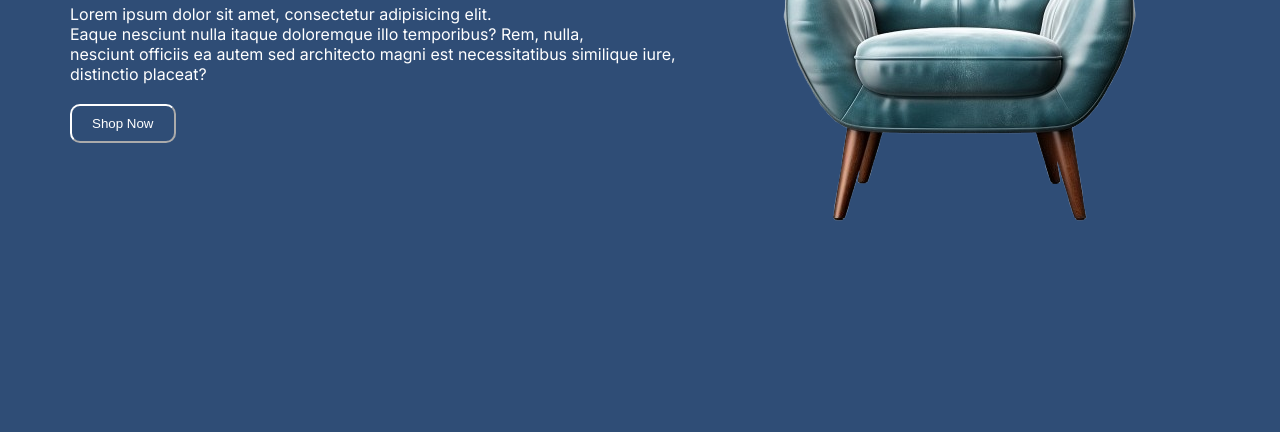
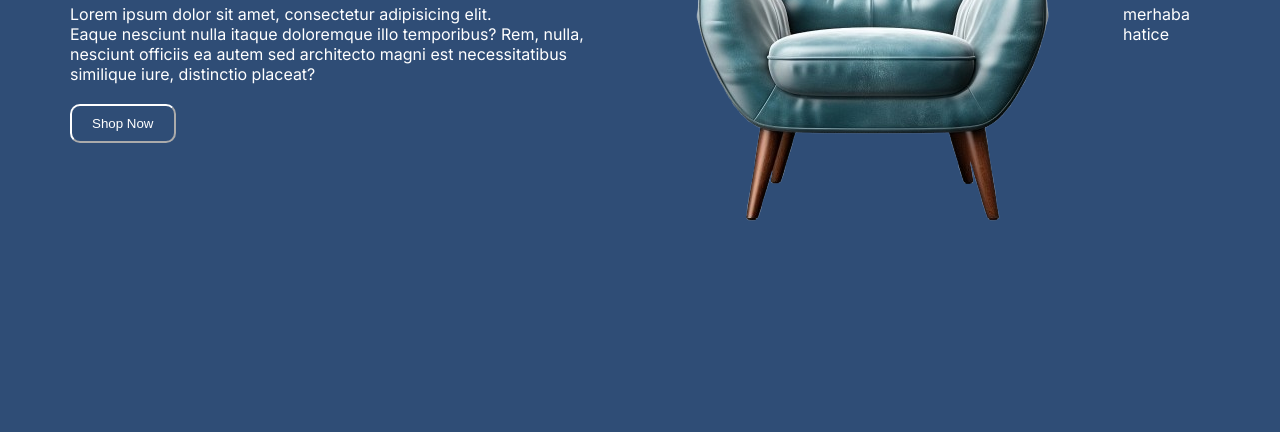
Before and after one commit to Bugradmc/proje, a plain HTML site: page index.html in a window 1280 px wide. Shown: the part 368-800 px from the top of the page. Drawn offline with nearby package versions, Linux system fonts and the light colour scheme.

Commit message:
added new code to the project

```diff
--- a/index.html
+++ b/index.html
@@ -61,6 +61,8 @@
           <img src="ornament.png" alt="">
         </div>
 
+        <p>merhaba hatice</p>
+
     </main>
   </body>
 </html>
```
